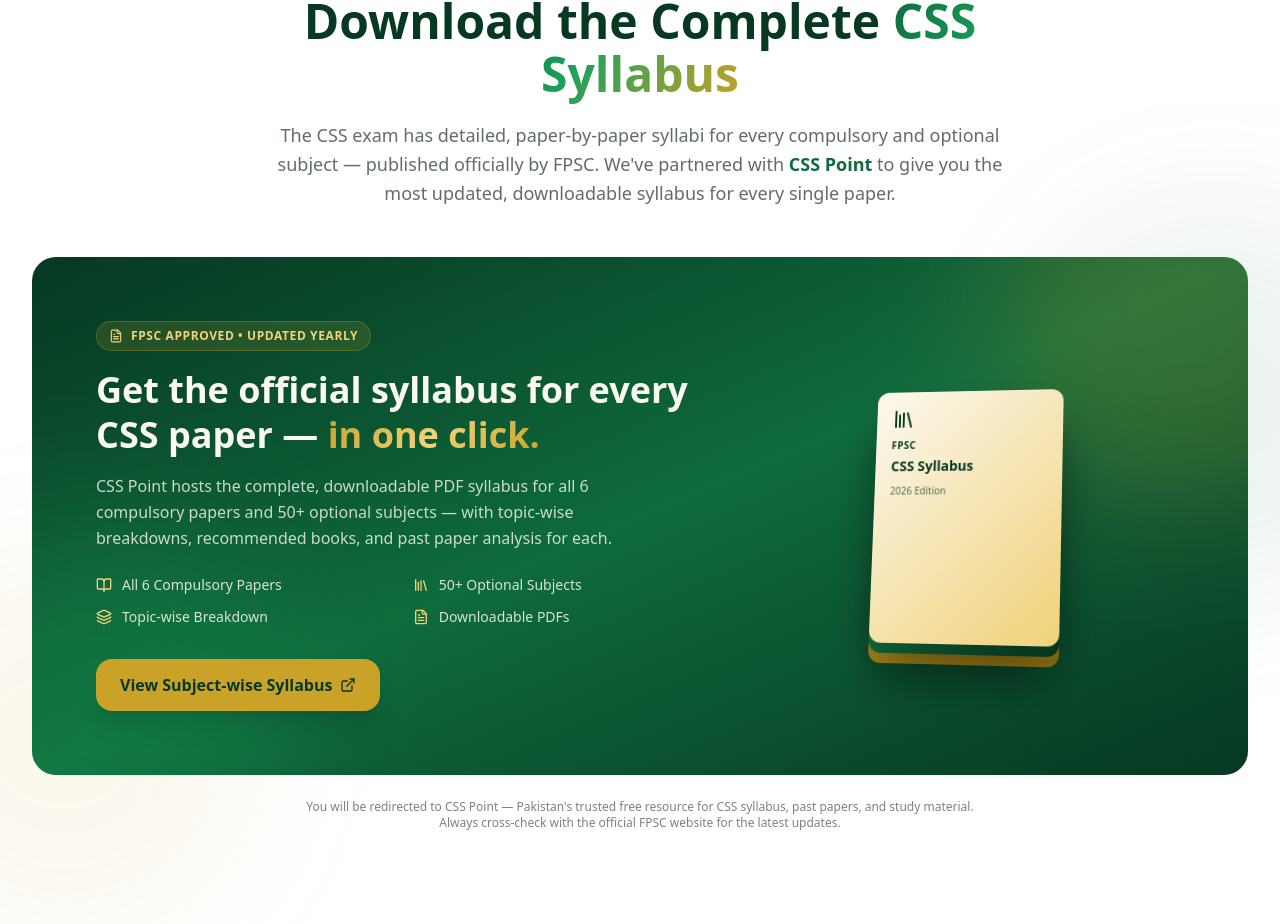
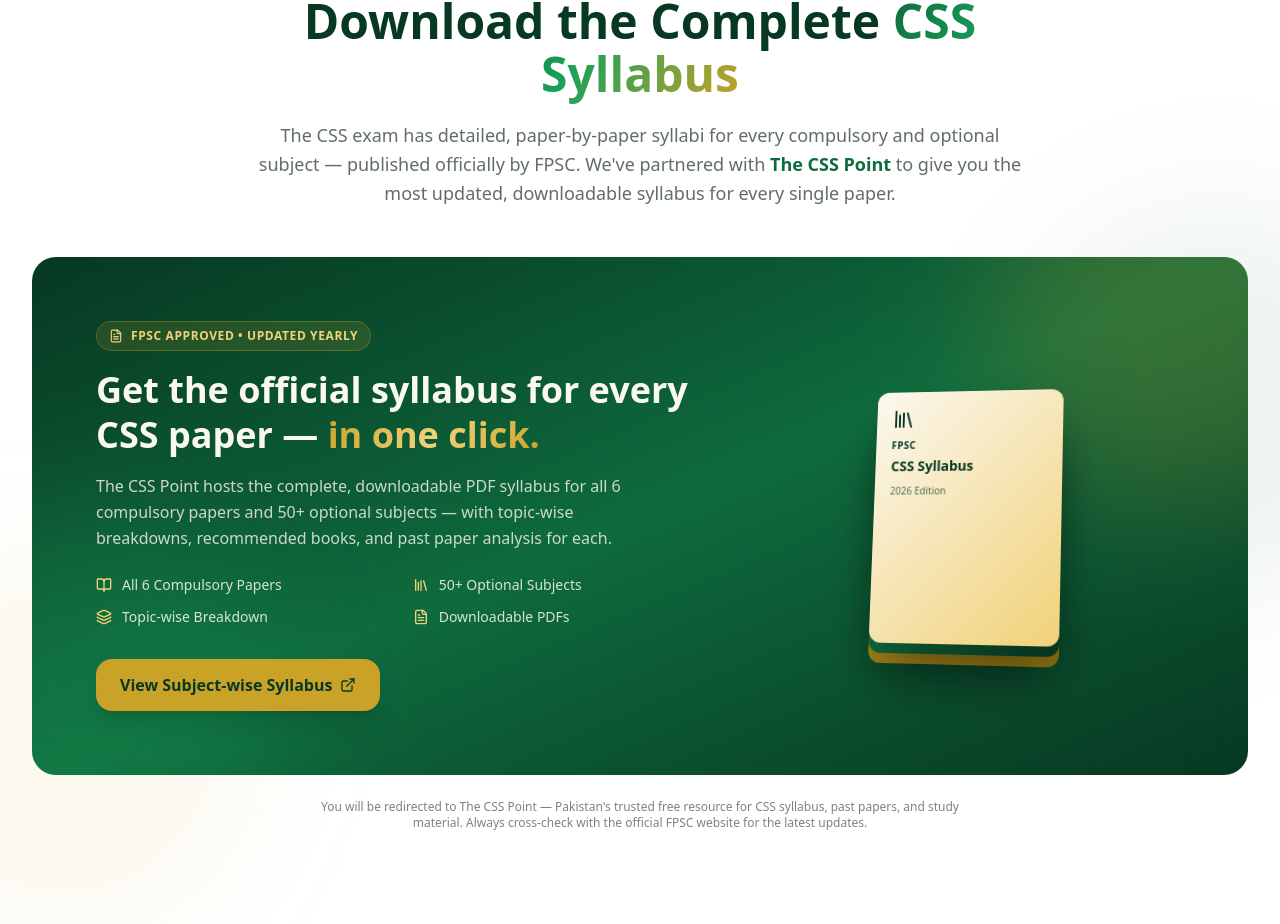
Before and after one commit to htc85235-jpg/css-guide, a Next.js app: page / in a window 1280 px wide. Shown: the part 3103-4027 px from the top of the page. Built offline with nearby package versions, Linux system fonts and the light colour scheme.

Commit message:
6362a049-69b0-4dee-9fc9-64a09161a681

```diff
--- a/src/components/site/syllabus.tsx
+++ b/src/components/site/syllabus.tsx
@@ -47,7 +47,7 @@
             The CSS exam has detailed, paper-by-paper syllabi for every compulsory
             and optional subject — published officially by FPSC. We&apos;ve
             partnered with{" "}
-            <span className="font-semibold text-emerald">CSS Point</span> to give
+            <span className="font-semibold text-emerald">The CSS Point</span> to give
             you the most updated, downloadable syllabus for every single paper.
           </motion.p>
         </div>
@@ -77,7 +77,7 @@
                 <span className="text-gradient-gold">in one click.</span>
               </h3>
               <p className="mt-4 text-cream/80 text-sm sm:text-base leading-relaxed max-w-xl">
-                CSS Point hosts the complete, downloadable PDF syllabus for all
+                The CSS Point hosts the complete, downloadable PDF syllabus for all
                 6 compulsory papers and 50+ optional subjects — with topic-wise
                 breakdowns, recommended books, and past paper analysis for each.
               </p>
@@ -99,7 +99,7 @@
 
               {/* CTA button */}
               <a
-                href="https://www.csspoint.com.pk/css-syllabus"
+                href="https://thecsspoint.com"
                 target="_blank"
                 rel="noopener noreferrer"
                 className="mt-8 group inline-flex items-center gap-2 px-6 py-3.5 rounded-xl bg-gold text-emerald-dark font-bold shadow-xl hover:bg-gold-light hover:-translate-y-0.5 transition-all shine relative overflow-hidden"
@@ -175,7 +175,7 @@
           transition={{ duration: 0.6 }}
           className="mt-6 text-center text-xs text-ink/55 max-w-2xl mx-auto"
         >
-          You will be redirected to CSS Point — Pakistan&apos;s trusted free
+          You will be redirected to The CSS Point — Pakistan&apos;s trusted free
           resource for CSS syllabus, past papers, and study material. Always
           cross-check with the official FPSC website for the latest updates.
         </motion.p>
```
